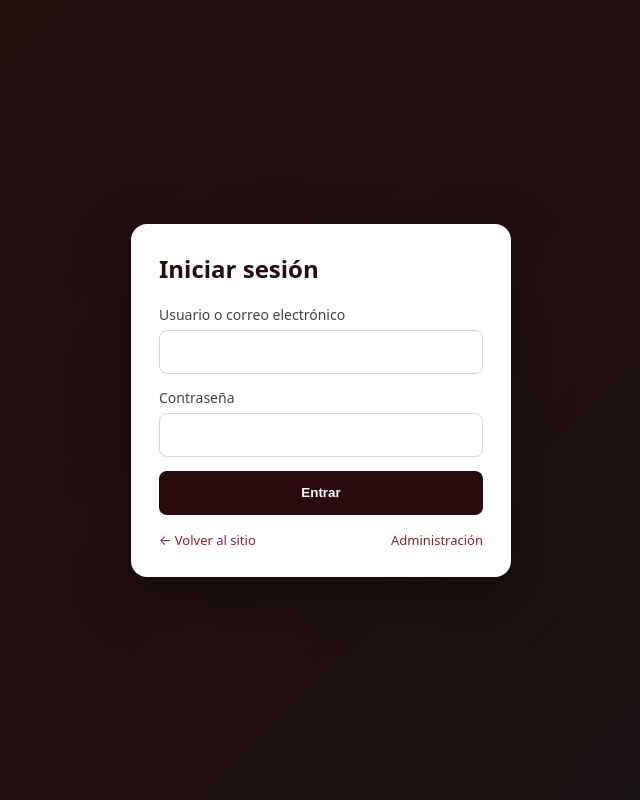
After one commit to teoocampo74-gif/Proyecto-StyleSlot, a Django app: page /barberpro/login/ in a window 1280 px wide. The commit adds this page. Shown: the whole page, without its empty margins (319-959 px from the left). Run offline with Django 5.2, Linux system fonts and the light colour scheme.

Commit message:
Agregar pagina real de inicio de sesion

```diff
--- a/gestion/templates/gestion/barberpro.html
+++ b/gestion/templates/gestion/barberpro.html
@@ -105,7 +105,7 @@ td{padding:.35rem .5rem;text-align:center;border:1px solid var(--rosa2)}
       <li><a href="#inicio" data-ir="inicio">Inicio</a></li>
       <li><a href="#inicio" data-ir="inicio">Servicios</a></li>
       <li><a href="#inicio" data-ir="inicio">Equipo</a></li>
-      <li><a class="btn" href="#login" data-ir="login">Iniciar sesión</a></li>
+      <li><a class="btn" href="{% url 'login_publico' %}">Iniciar sesión</a></li>
     </ul>
   </nav>
   <header class="hero">
@@ -113,7 +113,7 @@ td{padding:.35rem .5rem;text-align:center;border:1px solid var(--rosa2)}
     <p>Afeitado, recortes, diseño de barba y más. Reserva tu cita con los mejores barberos de la ciudad.</p>
     <div class="acciones">
       <a class="btn" href="#registro" data-ir="registro">Reservar cita</a>
-      <a class="btn borde" href="#login" data-ir="login">Ver más</a>
+      <a class="btn borde" href="{% url 'login_publico' %}">Ver más</a>
     </div>
   </header>
   <section class="servicios">
@@ -256,7 +256,7 @@ td{padding:.35rem .5rem;text-align:center;border:1px solid var(--rosa2)}
   ];
   var barberos = [
     {% for barbero in barberos %}
-    [{{ barbero.nombre|escapejs }}, {{ barbero.especialidad|escapejs }}, '{{ barbero.comision }} comisión', 'Barbero registrado en StyleSlot']{% if not forloop.last %},{% endif %}
+    ["{{ barbero.nombre|escapejs }}", "{{ barbero.especialidad|escapejs }}", "{{ barbero.comision }} comisión", "Barbero registrado en StyleSlot"]{% if not forloop.last %},{% endif %}
     {% endfor %}
   ];
   var clientes = ['Carlos Moreno', 'Juan Pérez', 'Luis Gómez', 'Andrés Ruiz', 'Felipe Vargas', 'Camilo Díaz', 'Sergio Mora', 'Tomás Rojas', 'Mateo León', 'Iván Soto', 'Jorge Peña', 'Nicolás Cruz'];
--- /dev/null
+++ b/gestion/templates/gestion/login.html
@@ -0,0 +1,26 @@
+<!DOCTYPE html>
+<html lang="es">
+<head>
+  <meta charset="UTF-8">
+  <meta name="viewport" content="width=device-width, initial-scale=1">
+  <title>Iniciar sesión · StyleSlot</title>
+  <style>
+    *{box-sizing:border-box} body{margin:0;min-height:100vh;display:grid;place-items:center;font-family:system-ui,-apple-system,"Segoe UI",sans-serif;background:linear-gradient(135deg,#2a0a0c,#171414)}
+    .card{width:min(380px,calc(100% - 32px));background:#fff;border-radius:16px;padding:28px;box-shadow:0 20px 60px rgba(0,0,0,.35)}
+    h1{margin:0 0 20px;color:#2a0a0c;font-size:24px}.field{margin-bottom:14px}.field label{display:block;margin-bottom:6px;font-size:14px;color:#4b4042}.field input{width:100%;height:44px;border:1px solid #ddd0d1;border-radius:8px;padding:0 12px;font-size:15px}.error{background:#fde8e8;color:#9f1d2a;padding:10px;border-radius:8px;margin-bottom:14px}.btn{width:100%;height:44px;border:0;border-radius:8px;background:#2a0a0c;color:#fff;font-weight:700;cursor:pointer}.links{display:flex;justify-content:space-between;margin-top:16px;font-size:13px}.links a{color:#8b1e2e;text-decoration:none}
+  </style>
+</head>
+<body>
+  <main class="card">
+    <h1>Iniciar sesión</h1>
+    {% if error_login %}<div class="error">{{ error_login }}</div>{% endif %}
+    <form method="post">
+      {% csrf_token %}
+      <div class="field"><label for="usuario">Usuario o correo electrónico</label><input id="usuario" name="usuario" type="text" autocomplete="username" required></div>
+      <div class="field"><label for="password">Contraseña</label><input id="password" name="password" type="password" autocomplete="current-password" required></div>
+      <button class="btn" type="submit">Entrar</button>
+    </form>
+    <div class="links"><a href="{% url 'barberpro' %}">← Volver al sitio</a><a href="{% url 'admin:login' %}">Administración</a></div>
+  </main>
+</body>
+</html>
--- a/gestion/urls.py
+++ b/gestion/urls.py
@@ -5,6 +5,7 @@ from . import views
 urlpatterns = [
     path('', views.inicio, name='inicio'),
     path('barberpro/', views.barberpro, name='barberpro'),
+    path('barberpro/login/', views.login_publico, name='login_publico'),
     path('cerrar-sesion/', views.cerrar_sesion, name='cerrar_sesion'),
 ]
 
--- a/gestion/views.py
+++ b/gestion/views.py
@@ -131,7 +131,32 @@ def crear_vistas(modelo):
 
 def cerrar_sesion(request):
     logout(request)
-    return redirect('/barberpro/#login')
+    return redirect('/barberpro/login/')
+
+
+def login_publico(request):
+    if request.user.is_authenticated:
+        return redirect('/barberpro/#dashboard')
+
+    if request.method == 'POST':
+        identificador = request.POST.get('usuario', '').strip()
+        password = request.POST.get('password', '')
+
+        usuario = authenticate(request, username=identificador, password=password)
+        if usuario is None:
+            usuario_auth = get_user_model().objects.filter(email__iexact=identificador).first()
+            if usuario_auth:
+                usuario = authenticate(request, username=usuario_auth.username, password=password)
+
+        if usuario is not None:
+            login(request, usuario)
+            return redirect('/barberpro/#dashboard')
+
+        return render(request, 'gestion/login.html', {
+            'error_login': 'Usuario o contraseña incorrectos.',
+        }, status=401)
+
+    return render(request, 'gestion/login.html')
 
 
 def barberpro(request):
```
